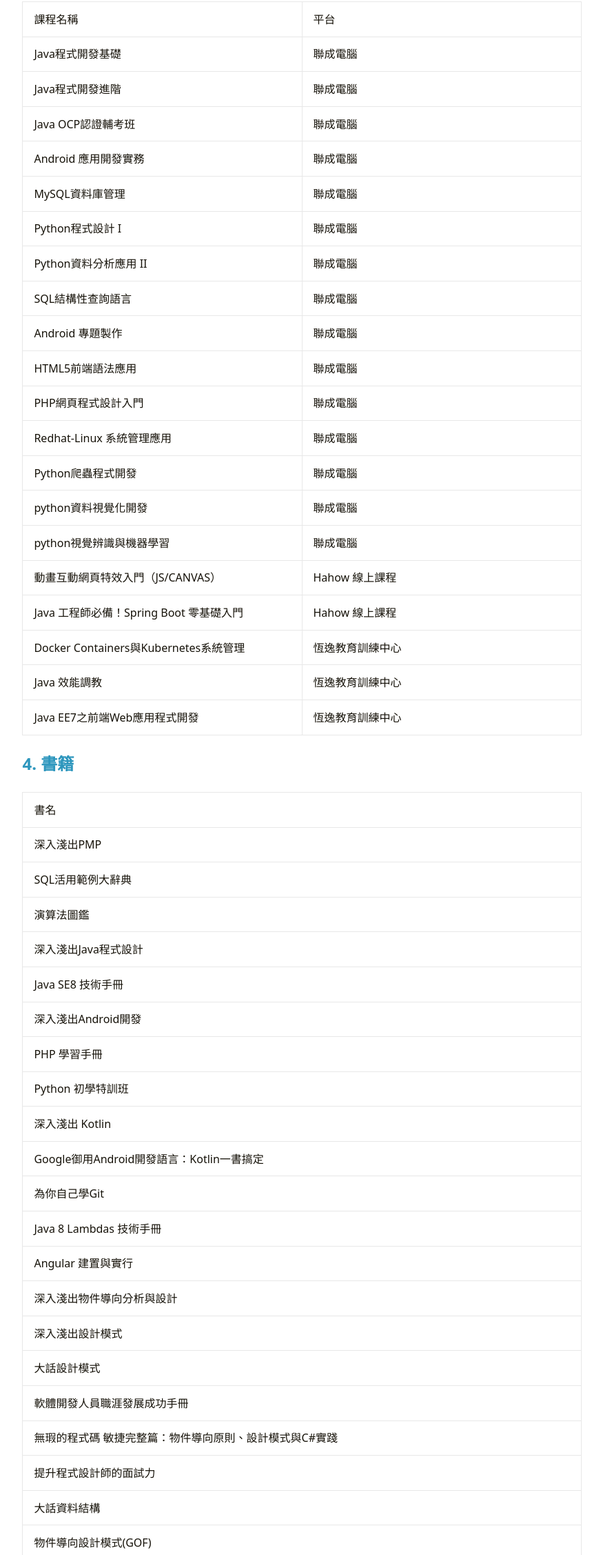
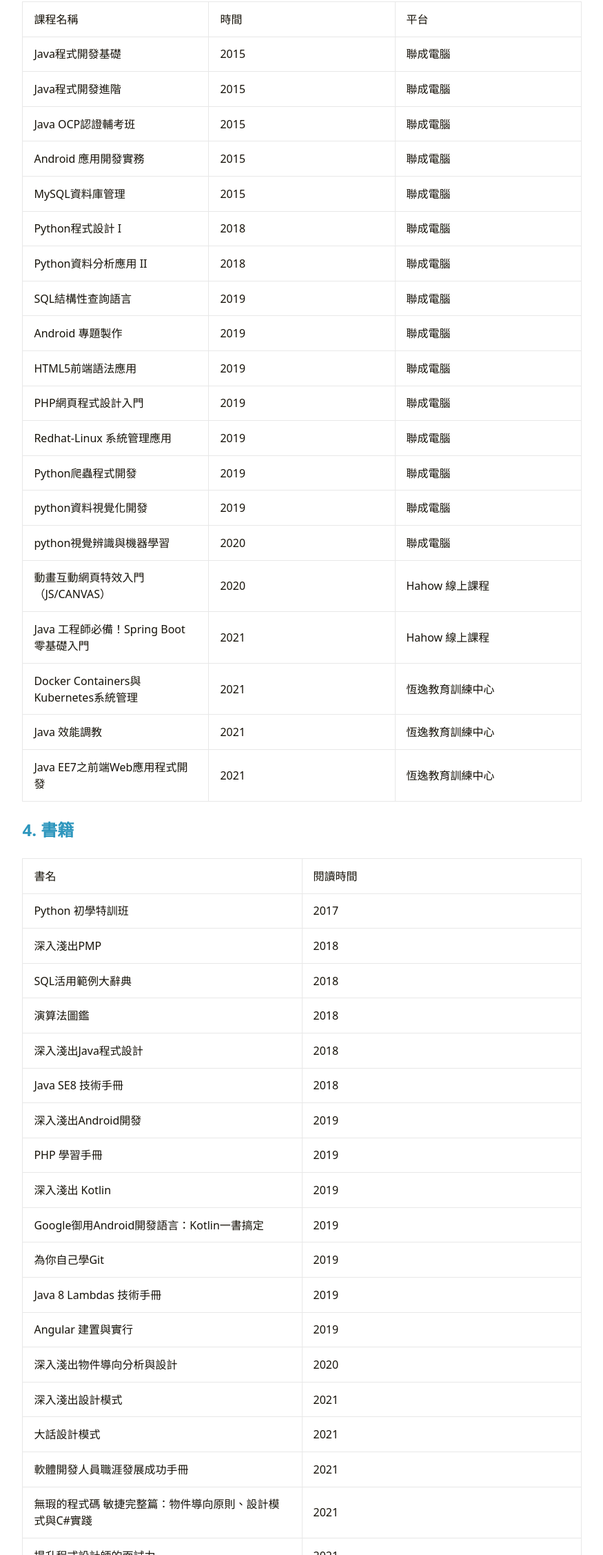
Before and after one commit to kuanchungfeng/kuanchungfeng.github.io, a plain HTML site: page about/index.html in a window 1280 px wide. Shown: the part 546-2800 px from the top of the page at 69% size, without its empty margins (202-1077 px from the left). Drawn offline with Linux system fonts and the light colour scheme.

Commit message:
add course time (year)

```diff
--- a/about/index.html
+++ b/about/index.html
@@ -22,7 +22,7 @@
  程式分析師
  2018/10~
       3. 課程     課程名稱
- 平台" />
+ 時間" />
 <meta property="og:type" content="article" />
 <meta property="og:url" content="https://kuanchungfeng.github.io/about/" /><meta property="article:section" content="" />
 
@@ -46,7 +46,7 @@
  程式分析師
  2018/10~
       3. 課程     課程名稱
- 平台"/>
+ 時間"/>
 <meta name="application-name" content="Arthur&#39;s Blog">
 <meta name="apple-mobile-web-app-title" content="Arthur&#39;s Blog">
 
@@ -63,7 +63,7 @@
         "mainEntityOfPage": {
             "@type": "WebPage",
             "@id": "https:\/\/kuanchungfeng.github.io\/about\/"
-        },"genre": "page","wordcount":  113 ,
+        },"genre": "page","wordcount":  156 ,
         "url": "https:\/\/kuanchungfeng.github.io\/about\/","publisher": {
             "@type": "Organization",
             "name": ""},"description": ""
@@ -184,92 +184,114 @@
 <div class="sectionbody">
 <table class="tableblock frame-all grid-all stretch">
 <colgroup>
-<col style="width: 50%;"/>
-<col style="width: 50%;"/>
+<col style="width: 33.3333%;"/>
+<col style="width: 33.3333%;"/>
+<col style="width: 33.3334%;"/>
 </colgroup>
 <tbody>
 <tr>
 <td class="tableblock halign-left valign-top"><p class="tableblock">課程名稱</p></td>
+<td class="tableblock halign-left valign-top"><p class="tableblock">時間</p></td>
 <td class="tableblock halign-left valign-top"><p class="tableblock">平台</p></td>
 </tr>
 <tr>
 <td class="tableblock halign-left valign-top"><p class="tableblock">Java程式開發基礎</p></td>
+<td class="tableblock halign-left valign-top"><p class="tableblock">2015</p></td>
 <td class="tableblock halign-left valign-top"><p class="tableblock">聯成電腦</p></td>
 </tr>
 <tr>
 <td class="tableblock halign-left valign-top"><p class="tableblock">Java程式開發進階</p></td>
+<td class="tableblock halign-left valign-top"><p class="tableblock">2015</p></td>
 <td class="tableblock halign-left valign-top"><p class="tableblock">聯成電腦</p></td>
 </tr>
 <tr>
 <td class="tableblock halign-left valign-top"><p class="tableblock">Java OCP認證輔考班</p></td>
+<td class="tableblock halign-left valign-top"><p class="tableblock">2015</p></td>
 <td class="tableblock halign-left valign-top"><p class="tableblock">聯成電腦</p></td>
 </tr>
 <tr>
 <td class="tableblock halign-left valign-top"><p class="tableblock">Android 應用開發實務</p></td>
+<td class="tableblock halign-left valign-top"><p class="tableblock">2015</p></td>
 <td class="tableblock halign-left valign-top"><p class="tableblock">聯成電腦</p></td>
 </tr>
 <tr>
 <td class="tableblock halign-left valign-top"><p class="tableblock">MySQL資料庫管理</p></td>
+<td class="tableblock halign-left valign-top"><p class="tableblock">2015</p></td>
 <td class="tableblock halign-left valign-top"><p class="tableblock">聯成電腦</p></td>
 </tr>
 <tr>
 <td class="tableblock halign-left valign-top"><p class="tableblock">Python程式設計 I</p></td>
+<td class="tableblock halign-left valign-top"><p class="tableblock">2018</p></td>
 <td class="tableblock halign-left valign-top"><p class="tableblock">聯成電腦</p></td>
 </tr>
 <tr>
 <td class="tableblock halign-left valign-top"><p class="tableblock">Python資料分析應用 II</p></td>
+<td class="tableblock halign-left valign-top"><p class="tableblock">2018</p></td>
 <td class="tableblock halign-left valign-top"><p class="tableblock">聯成電腦</p></td>
 </tr>
 <tr>
 <td class="tableblock halign-left valign-top"><p class="tableblock">SQL結構性查詢語言</p></td>
+<td class="tableblock halign-left valign-top"><p class="tableblock">2019</p></td>
 <td class="tableblock halign-left valign-top"><p class="tableblock">聯成電腦</p></td>
 </tr>
 <tr>
 <td class="tableblock halign-left valign-top"><p class="tableblock">Android 專題製作</p></td>
+<td class="tableblock halign-left valign-top"><p class="tableblock">2019</p></td>
 <td class="tableblock halign-left valign-top"><p class="tableblock">聯成電腦</p></td>
 </tr>
 <tr>
 <td class="tableblock halign-left valign-top"><p class="tableblock">HTML5前端語法應用</p></td>
+<td class="tableblock halign-left valign-top"><p class="tableblock">2019</p></td>
 <td class="tableblock halign-left valign-top"><p class="tableblock">聯成電腦</p></td>
 </tr>
 <tr>
 <td class="tableblock halign-left valign-top"><p class="tableblock">PHP網頁程式設計入門</p></td>
+<td class="tableblock halign-left valign-top"><p class="tableblock">2019</p></td>
 <td class="tableblock halign-left valign-top"><p class="tableblock">聯成電腦</p></td>
 </tr>
 <tr>
 <td class="tableblock halign-left valign-top"><p class="tableblock">Redhat-Linux 系統管理應用</p></td>
+<td class="tableblock halign-left valign-top"><p class="tableblock">2019</p></td>
 <td class="tableblock halign-left valign-top"><p class="tableblock">聯成電腦</p></td>
 </tr>
 <tr>
 <td class="tableblock halign-left valign-top"><p class="tableblock">Python爬蟲程式開發</p></td>
+<td class="tableblock halign-left valign-top"><p class="tableblock">2019</p></td>
 <td class="tableblock halign-left valign-top"><p class="tableblock">聯成電腦</p></td>
 </tr>
 <tr>
 <td class="tableblock halign-left valign-top"><p class="tableblock">python資料視覺化開發</p></td>
+<td class="tableblock halign-left valign-top"><p class="tableblock">2019</p></td>
 <td class="tableblock halign-left valign-top"><p class="tableblock">聯成電腦</p></td>
 </tr>
 <tr>
 <td class="tableblock halign-left valign-top"><p class="tableblock">python視覺辨識與機器學習</p></td>
+<td class="tableblock halign-left valign-top"><p class="tableblock">2020</p></td>
 <td class="tableblock halign-left valign-top"><p class="tableblock">聯成電腦</p></td>
 </tr>
 <tr>
 <td class="tableblock halign-left valign-top"><p class="tableblock">動畫互動網頁特效入門（JS/CANVAS）</p></td>
+<td class="tableblock halign-left valign-top"><p class="tableblock">2020</p></td>
 <td class="tableblock halign-left valign-top"><p class="tableblock">Hahow 線上課程</p></td>
 </tr>
 <tr>
 <td class="tableblock halign-left valign-top"><p class="tableblock">Java 工程師必備！Spring Boot 零基礎入門</p></td>
+<td class="tableblock halign-left valign-top"><p class="tableblock">2021</p></td>
 <td class="tableblock halign-left valign-top"><p class="tableblock">Hahow 線上課程</p></td>
 </tr>
 <tr>
 <td class="tableblock halign-left valign-top"><p class="tableblock">Docker Containers與Kubernetes系統管理</p></td>
+<td class="tableblock halign-left valign-top"><p class="tableblock">2021</p></td>
 <td class="tableblock halign-left valign-top"><p class="tableblock">恆逸教育訓練中心</p></td>
 </tr>
 <tr>
 <td class="tableblock halign-left valign-top"><p class="tableblock">Java 效能調教</p></td>
+<td class="tableblock halign-left valign-top"><p class="tableblock">2021</p></td>
 <td class="tableblock halign-left valign-top"><p class="tableblock">恆逸教育訓練中心</p></td>
 </tr>
 <tr>
 <td class="tableblock halign-left valign-top"><p class="tableblock">Java EE7之前端Web應用程式開發</p></td>
+<td class="tableblock halign-left valign-top"><p class="tableblock">2021</p></td>
 <td class="tableblock halign-left valign-top"><p class="tableblock">恆逸教育訓練中心</p></td>
 </tr>
 </tbody>
@@ -281,74 +303,97 @@
 <div class="sectionbody">
 <table class="tableblock frame-all grid-all stretch">
 <colgroup>
-<col style="width: 100%;"/>
+<col style="width: 50%;"/>
+<col style="width: 50%;"/>
 </colgroup>
 <tbody>
 <tr>
 <td class="tableblock halign-left valign-top"><p class="tableblock">書名</p></td>
+<td class="tableblock halign-left valign-top"><p class="tableblock">閱讀時間</p></td>
+</tr>
+<tr>
+<td class="tableblock halign-left valign-top"><p class="tableblock">Python 初學特訓班</p></td>
+<td class="tableblock halign-left valign-top"><p class="tableblock">2017</p></td>
 </tr>
 <tr>
 <td class="tableblock halign-left valign-top"><p class="tableblock">深入淺出PMP</p></td>
+<td class="tableblock halign-left valign-top"><p class="tableblock">2018</p></td>
 </tr>
 <tr>
 <td class="tableblock halign-left valign-top"><p class="tableblock">SQL活用範例大辭典</p></td>
+<td class="tableblock halign-left valign-top"><p class="tableblock">2018</p></td>
 </tr>
 <tr>
 <td class="tableblock halign-left valign-top"><p class="tableblock">演算法圖鑑</p></td>
+<td class="tableblock halign-left valign-top"><p class="tableblock">2018</p></td>
 </tr>
 <tr>
 <td class="tableblock halign-left valign-top"><p class="tableblock">深入淺出Java程式設計</p></td>
+<td class="tableblock halign-left valign-top"><p class="tableblock">2018</p></td>
 </tr>
 <tr>
 <td class="tableblock halign-left valign-top"><p class="tableblock">Java SE8 技術手冊</p></td>
+<td class="tableblock halign-left valign-top"><p class="tableblock">2018</p></td>
 </tr>
 <tr>
 <td class="tableblock halign-left valign-top"><p class="tableblock">深入淺出Android開發</p></td>
+<td class="tableblock halign-left valign-top"><p class="tableblock">2019</p></td>
 </tr>
 <tr>
 <td class="tableblock halign-left valign-top"><p class="tableblock">PHP 學習手冊</p></td>
-</tr>
-<tr>
-<td class="tableblock halign-left valign-top"><p class="tableblock">Python 初學特訓班</p></td>
+<td class="tableblock halign-left valign-top"><p class="tableblock">2019</p></td>
 </tr>
 <tr>
 <td class="tableblock halign-left valign-top"><p class="tableblock">深入淺出 Kotlin</p></td>
+<td class="tableblock halign-left valign-top"><p class="tableblock">2019</p></td>
 </tr>
 <tr>
 <td class="tableblock halign-left valign-top"><p class="tableblock">Google御用Android開發語言：Kotlin一書搞定</p></td>
+<td class="tableblock halign-left valign-top"><p class="tableblock">2019</p></td>
 </tr>
 <tr>
 <td class="tableblock halign-left valign-top"><p class="tableblock">為你自己學Git</p></td>
+<td class="tableblock halign-left valign-top"><p class="tableblock">2019</p></td>
 </tr>
 <tr>
 <td class="tableblock halign-left valign-top"><p class="tableblock">Java 8 Lambdas 技術手冊</p></td>
+<td class="tableblock halign-left valign-top"><p class="tableblock">2019</p></td>
 </tr>
 <tr>
 <td class="tableblock halign-left valign-top"><p class="tableblock">Angular 建置與實行</p></td>
+<td class="tableblock halign-left valign-top"><p class="tableblock">2019</p></td>
 </tr>
 <tr>
 <td class="tableblock halign-left valign-top"><p class="tableblock">深入淺出物件導向分析與設計</p></td>
+<td class="tableblock halign-left valign-top"><p class="tableblock">2020</p></td>
 </tr>
 <tr>
 <td class="tableblock halign-left valign-top"><p class="tableblock">深入淺出設計模式</p></td>
+<td class="tableblock halign-left valign-top"><p class="tableblock">2021</p></td>
 </tr>
 <tr>
 <td class="tableblock halign-left valign-top"><p class="tableblock">大話設計模式</p></td>
+<td class="tableblock halign-left valign-top"><p class="tableblock">2021</p></td>
 </tr>
 <tr>
 <td class="tableblock halign-left valign-top"><p class="tableblock">軟體開發人員職涯發展成功手冊</p></td>
+<td class="tableblock halign-left valign-top"><p class="tableblock">2021</p></td>
 </tr>
 <tr>
 <td class="tableblock halign-left valign-top"><p class="tableblock">無瑕的程式碼 敏捷完整篇：物件導向原則、設計模式與C#實踐</p></td>
+<td class="tableblock halign-left valign-top"><p class="tableblock">2021</p></td>
 </tr>
 <tr>
 <td class="tableblock halign-left valign-top"><p class="tableblock">提升程式設計師的面試力</p></td>
+<td class="tableblock halign-left valign-top"><p class="tableblock">2021</p></td>
 </tr>
 <tr>
 <td class="tableblock halign-left valign-top"><p class="tableblock">大話資料結構</p></td>
+<td class="tableblock halign-left valign-top"><p class="tableblock">2021</p></td>
 </tr>
 <tr>
 <td class="tableblock halign-left valign-top"><p class="tableblock">物件導向設計模式(GOF)</p></td>
+<td class="tableblock halign-left valign-top"><p class="tableblock">2021</p></td>
 </tr>
 </tbody>
 </table>
```
